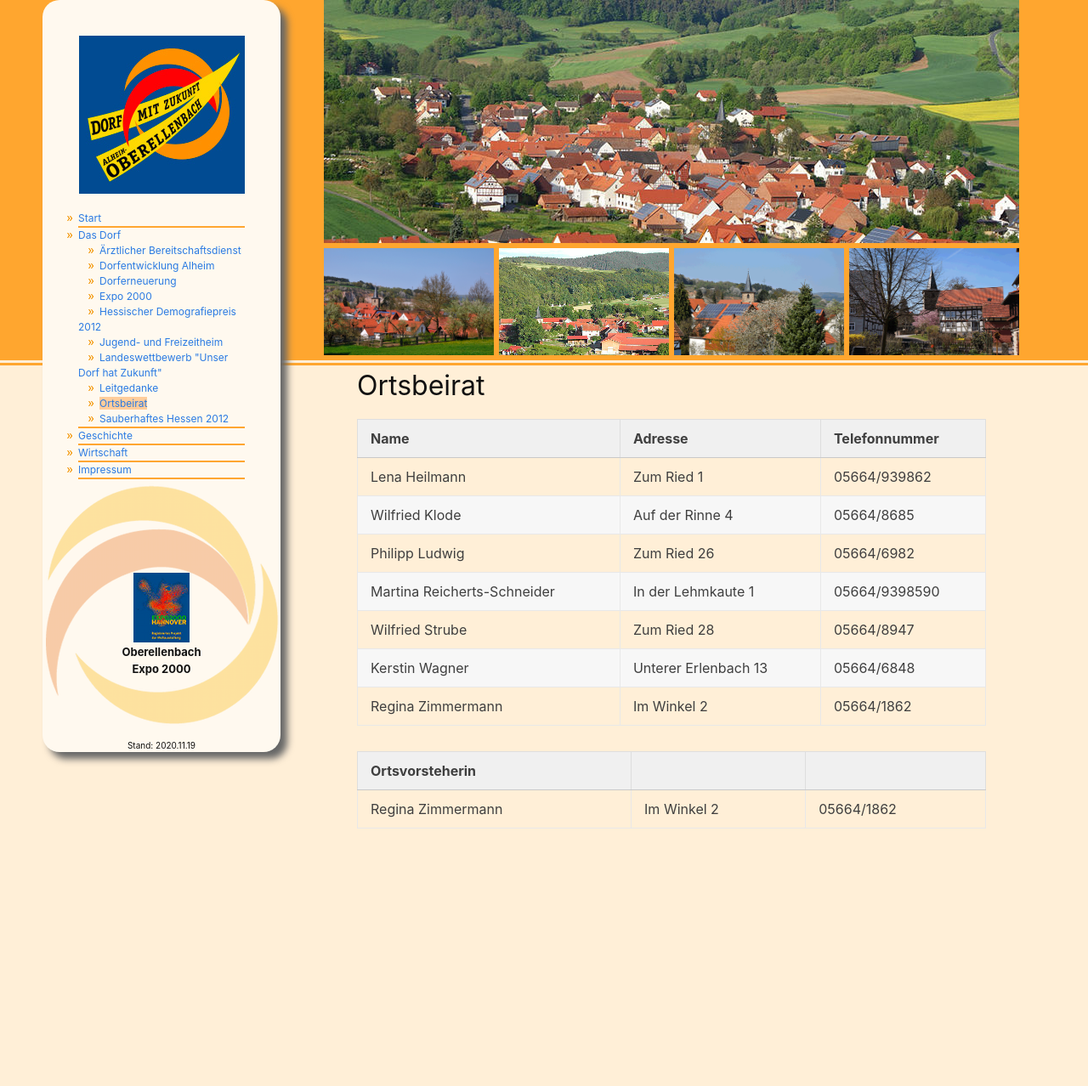
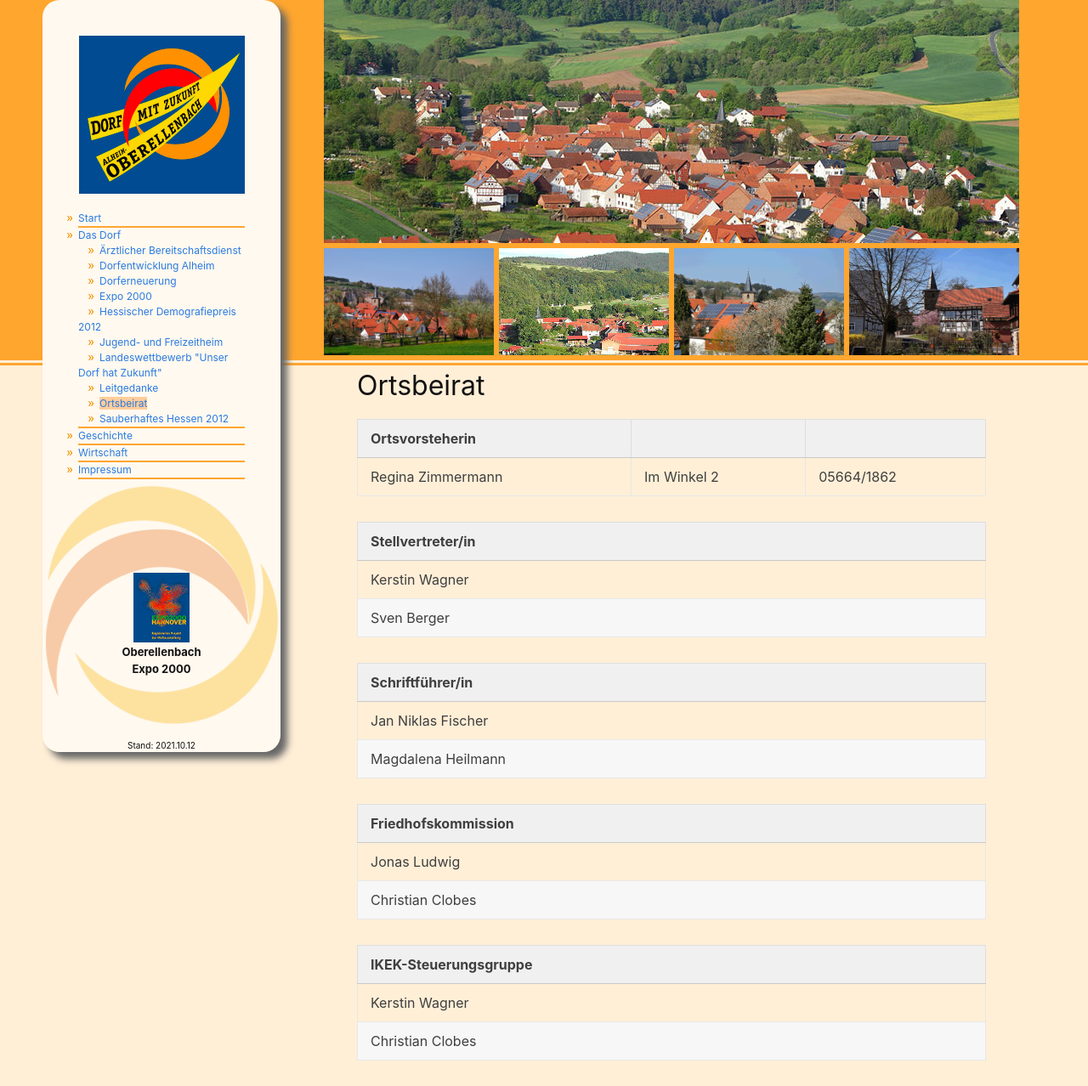
Before and after one commit to meydominic/oberellenbach-website, a Jekyll site: the page built from _page_collections/village/ortsbeirat.md, in a window 1280 px wide. Shown: the whole page at 85% size. Built offline with Jekyll 4.4.1, drawn with Linux system fonts in a browser that asks for light colours; before the commit the page ends 1005 px from its top, so only the background shows below that.

Commit message:
update 2021.10.11

```diff
--- a/Gemfile
+++ b/Gemfile
@@ -11,7 +11,7 @@ source "https://rubygems.org"
 # This is the default theme for new Jekyll sites. You may change this to anything you like.
 # If you want to use GitHub Pages, remove the "gem "jekyll"" above and
 # uncomment the line below. To upgrade, run `bundle update github-pages`.
-gem "github-pages", "~> 209", group: :jekyll_plugins
+gem "github-pages", group: :jekyll_plugins
 # If you have any plugins, put them here!
 group :jekyll_plugins do
   gem "jekyll-feed", "~> 0.15.1"
@@ -26,3 +26,6 @@ end
 
 # Performance-booster for watching directories on Windows
 gem "wdm", "~> 0.1.1", :install_if => Gem.win_platform?
+
+
+gem "webrick", "~> 1.7"
--- a/_config.yml
+++ b/_config.yml
@@ -25,7 +25,7 @@ description: >- # this means to ignore newlines until "baseurl:"
 baseurl: "/" # the subpath of your site, e.g. /blog
 url: "http://oberellenbach.de" # the base hostname & protocol for your site, e.g. http://example.com
 github_username:  meydominic
-version: 2020.11.19 # Version (Date) of latest revision
+version: 2021.10.12 # Version (Date) of latest revision
 
 # Build settings
 plugins:
--- a/_page_collections/village/ortsbeirat.md
+++ b/_page_collections/village/ortsbeirat.md
@@ -5,17 +5,26 @@ permalink: /das-dorf/ortsbeirat
 layout: home
 ---
 
-| Name | Adresse | Telefonnummer |
-|---|---|---|
-| Lena Heilmann | Zum Ried 1 | 05664/939862 |
-| Wilfried Klode | Auf der Rinne 4 | 05664/8685 |
-| Philipp Ludwig | Zum Ried 26 | 05664/6982 |
-| Martina Reicherts-Schneider | In der Lehmkaute 1 | 05664/9398590 |
-| Wilfried Strube | Zum Ried 28 | 05664/8947 |
-| Kerstin Wagner | Unterer Erlenbach 13 | 05664/6848 |
-| Regina Zimmermann | Im Winkel 2 | 05664/1862 |
-
-
 | Ortsvorsteherin | | |
 |---|---|---|
 | Regina Zimmermann | Im Winkel 2 | 05664/1862 |
+
+| Stellvertreter/in |
+|---|
+| Kerstin Wagner |
+| Sven Berger |
+
+| Schriftführer/in |
+|---|
+| Jan Niklas Fischer |
+| Magdalena Heilmann |
+
+| Friedhofskommission |
+|---|
+| Jonas Ludwig |
+| Christian Clobes |
+
+| IKEK-Steuerungsgruppe |
+|---|
+| Kerstin Wagner |
+| Christian Clobes |
```
Also changed, not shown: Gemfile.lock.
